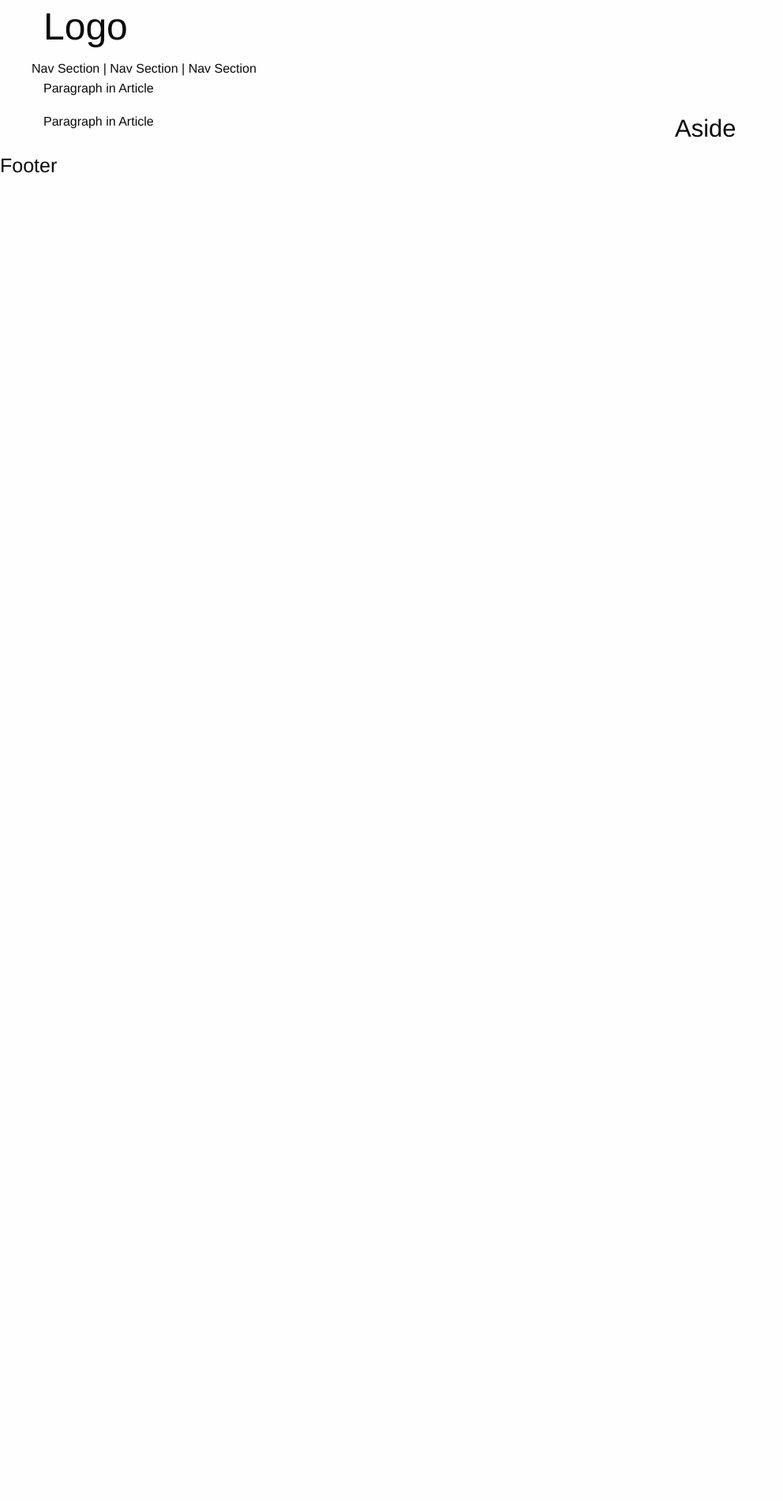
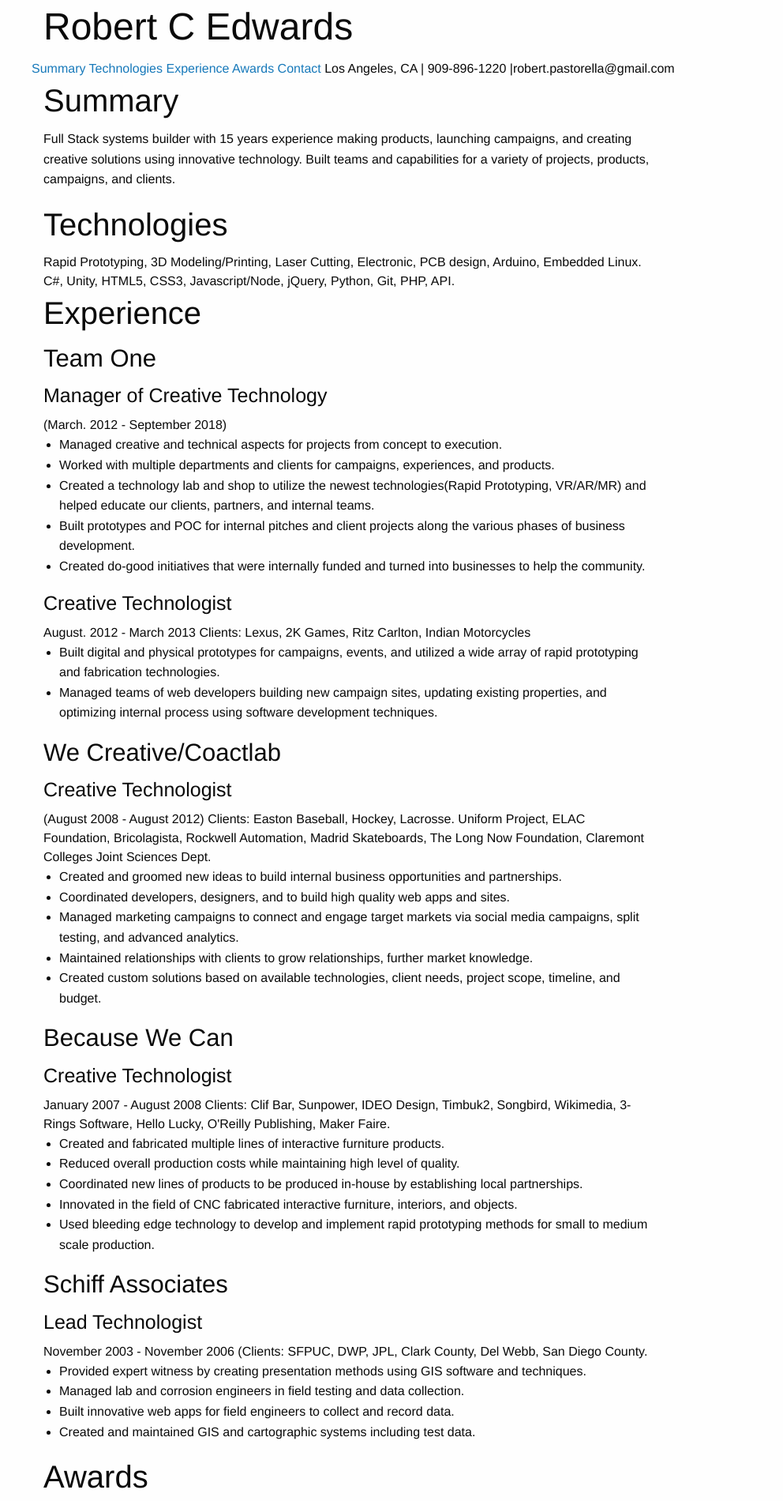
Before and after one commit to robertcedwards/Robert-C-Edwards-Resume, a website: page index.html in a window 1280 px wide. Shown: the top 1900 px of the page at 79% size, without its empty margins (0-992 px from the left). Before the commit the page ends 800 px from the top, so only its background shows below. Drawn offline with nearby package versions, Linux system fonts and the light colour scheme; files that its build step writes are made by us from their sources.

Commit message:
Added content and structure

```diff
--- a/index.html
+++ b/index.html
@@ -4,32 +4,112 @@
     <meta charset="utf-8">
     <meta http-equiv="x-ua-compatible" content="ie=edge">
     <meta name="viewport" content="width=device-width, initial-scale=1.0">
-    <title>Your Title</title>
+    <title>Robert C Edwards - Resume</title>
     <link rel="stylesheet" href="css/app.css">
     <link rel="stylesheet" href="css/style.css">
   </head>
   <body>
     <header>
-  <div role="banner"><h1 class="logo">Logo</h1></div>
+  <div role="banner"><h1 class="logo">Robert C Edwards</h1></div>
   <nav>
-    <span>Nav Section</span> |
-    <span>Nav Section</span> |
-    <span>Nav Section</span>
+    <span><a href="#Summary">Summary</a></span>
+    <span><a href="#Technologies">Technologies</a></span>
+    <span><a href="#Experience">Experience</a></span>
+    <span><a href="#Awards">Awards</a></span>
+    <span><a href="#Contact">Contact</a></span>
+    <span>Los Angeles, CA | 909-896-1220 |robert.pastorella@gmail.com</span>
   </nav>
 </header>
 <main>
   <article>
-    <p>Paragraph in Article</p>
+    <h2 id="Summary">Summary</h2>
+    <p>Full Stack systems builder with 15 years experience making products, launching campaigns, and creating creative solutions using innovative technology. Built teams and capabilities for a variety of projects, products, campaigns, and clients.
+    </p>
+
+    <h2 id="Technologies">Technologies</h2>
+    <span>Rapid Prototyping, 3D Modeling/Printing, Laser Cutting, Electronic, PCB design, Arduino, Embedded Linux. C#, Unity, HTML5, CSS3, Javascript/Node, jQuery, Python, Git, PHP, API.</span>
+
+    <h2 id="Experience">Experience</h2>
+
+    <h3>Team One</h3>
+    <h4>Manager of Creative Technology</h4>
+    <span>(March. 2012 - September 2018)</span>
+
+    <ul>
+      <li>Managed creative and technical aspects for projects from concept to execution.</li>
+      <li>Worked with multiple departments and clients for campaigns, experiences, and products.</li>
+      <li>Created a technology lab and shop to utilize the newest technologies(Rapid Prototyping, VR/AR/MR) and helped educate our clients, partners, and internal teams.</li>
+      <li>Built prototypes and POC for internal pitches and client projects along the various phases of business development.
+      <li>Created do-good initiatives that were internally funded and turned into businesses to help the community.
+    </ul>
+
+    <h4>Creative Technologist</h4>
+    <span>August. 2012 - March 2013</span>
+    <span>Clients: Lexus, 2K Games, Ritz Carlton, Indian Motorcycles</span>
+
+    <ul>
+      <li>Built digital and physical prototypes for campaigns, events, and utilized a wide array of rapid prototyping and fabrication technologies.</li>
+      <li>Managed teams of web developers building new campaign sites, updating existing properties, and optimizing internal process using software development techniques.</li>
+    </ul>
+
+    <h3>We Creative/Coactlab</h3>
+    <h4>Creative Technologist</h4>
+    <span>(August 2008 - August 2012)</span>
+    <span>Clients: Easton Baseball, Hockey, Lacrosse. Uniform Project, ELAC Foundation, Bricolagista, Rockwell Automation, Madrid Skateboards, The Long Now Foundation, Claremont Colleges Joint Sciences Dept.</span>
+
+    <ul>
+      <li>Created and groomed new ideas to build internal business opportunities and partnerships.</li>
+      <li>Coordinated developers, designers, and to build high quality web apps and sites.</li>
+      <li>Managed marketing campaigns to connect and engage target markets via social media campaigns, split testing, and advanced analytics.</li>
+      <li>Maintained relationships with clients to grow relationships, further market knowledge.</li>
+      <li>Created custom solutions based on available technologies, client needs, project scope, timeline, and budget.</li>
+    </ul>
+
+    <h3>Because We Can</h3>
+    <h4>Creative Technologist</h4>
+    <span>January 2007 - August 2008</span>
+    <span>Clients: Clif Bar, Sunpower, IDEO Design, Timbuk2, Songbird, Wikimedia, 3-Rings Software, Hello Lucky, O'Reilly Publishing, Maker Faire.</span>
+
+    <ul>
+      <li>Created and fabricated multiple lines of interactive furniture products.</li>
+      <li>Reduced overall production costs while maintaining high level of quality.</li>
+      <li>Coordinated new lines of products to be produced in-house by establishing local partnerships.</li>
+      <li>Innovated in the field of CNC fabricated interactive furniture, interiors, and objects.</li>
+      <li>Used bleeding edge technology to develop and implement rapid prototyping methods for small to medium scale production.</li>
+    </ul>
+
+    <h3>Schiff Associates</h3>
+    <h4>Lead Technologist</h4>
+    <span>November 2003 - November 2006</span>
+    <span>(Clients: SFPUC, DWP, JPL, Clark County, Del Webb, San Diego County.</span>
+
+    <ul>
+      <li>Provided expert witness by creating presentation methods using GIS software and techniques.</li>
+      <li>Managed lab and corrosion engineers in field testing and data collection.</li>
+      <li>Built innovative web apps for field engineers to collect and record data.</li>
+      <li>Created and maintained GIS and cartographic systems including test data.</li>
+    </ul>
+
+    <h2>Awards</h2>
+    <ul>
+      <li>2014 Team One Launch an Idea - Solve for One</li>
+      <li>2013 Team One Launch an Idea - Booster Fuel</li>
+      <li>2012 Team One Launch an Idea - Advocate</li>
+      <li>2010 Fast Company, Innovative Companies using LED technology</li>
+      <li>2008 Editor’s Choice award @ Maker Faire</li>
+      <li>2003 Blue Ribbon for RTD/Art in Transit for Interactive LED Light Wall Proposal</li>
+    </ul>
+    <form id="Contact">
+      <label>Name</label>
+      <input type="text" name="" value="">
+      <label>Email</label>
+      <input type="text" name="" value="">
+      <label>Message</label>
+      <input type="text" name="" value="">
+    </form>
   </article>
-  <article>
-    <p>Paragraph in Article</p>
-  </article>
-  <aside>
-    <h3>Aside</h3>
-  </aside>
-
 </main>
-<footer><h4>Footer<h4></footer>
+<footer><h4>Copyright 2019<h4></footer>
     <script src="node_modules/jquery/dist/jquery.js"></script>
     <script src="node_modules/what-input/dist/what-input.js"></script>
     <script src="node_modules/foundation-sites/dist/js/foundation.js"></script>
```
